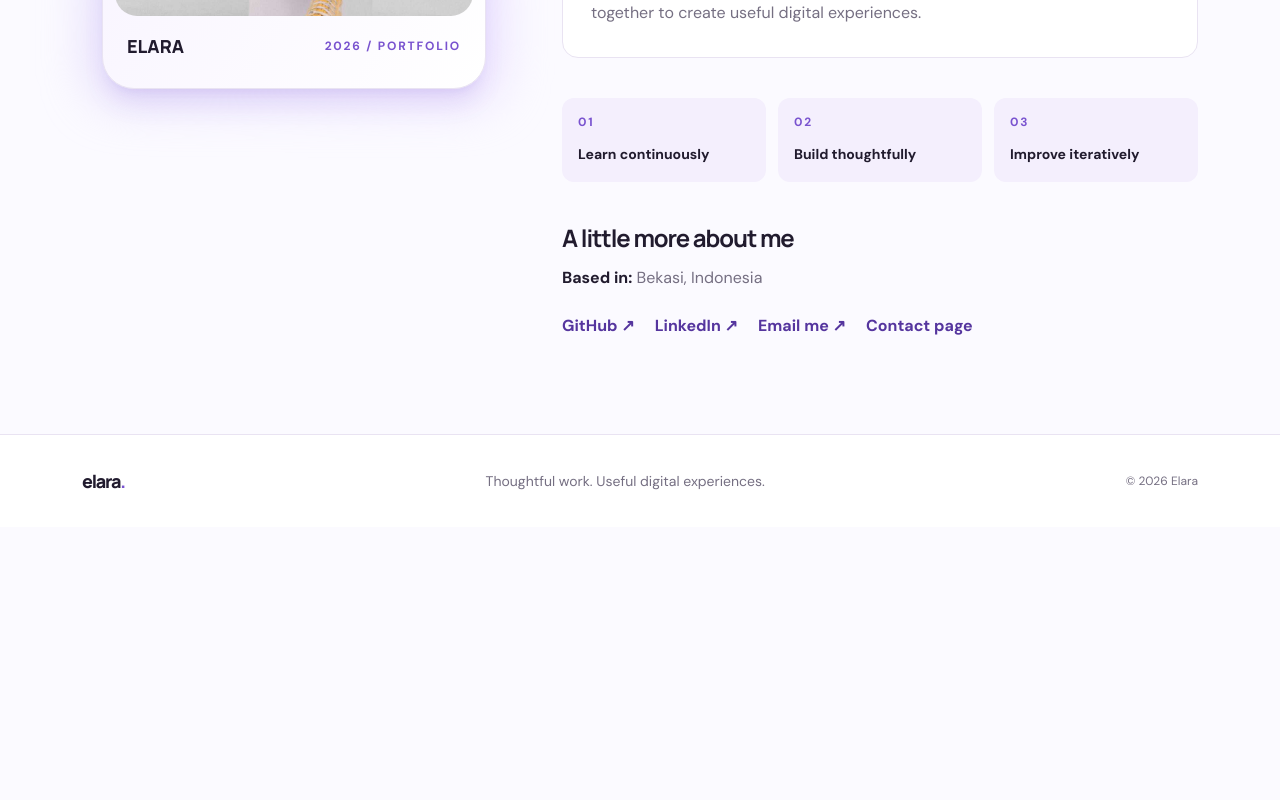
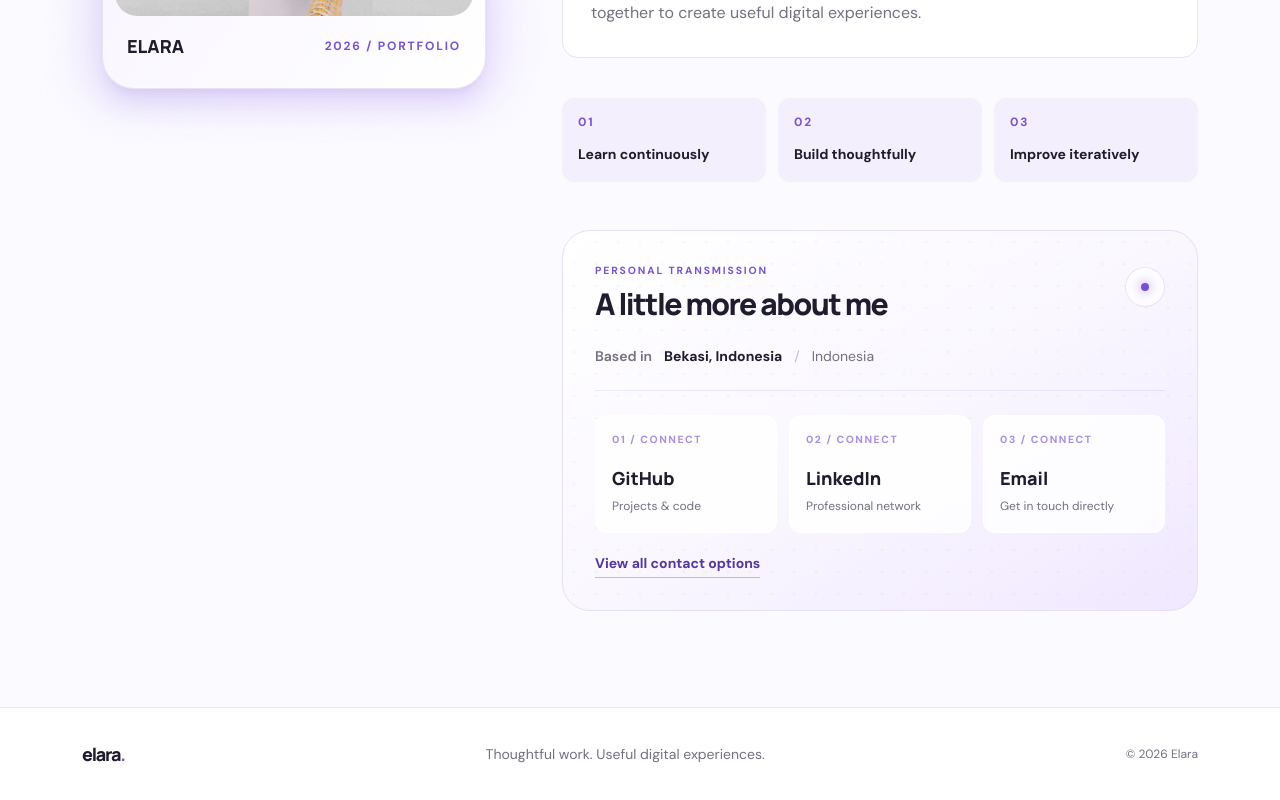
Before and after one commit to EllaUktolseja/elara, a React (Vite) app: page /about in a window 1280 px wide. Shown: the part 869-1669 px from the top of the page. Before the commit the page ends 1396 px from the top, so only its background shows below. Built offline with nearby package versions, Linux system fonts and the light colour scheme.

Commit message:
design(about): elevate profile links into transmission panel

```diff
--- a/src/pages/About.jsx
+++ b/src/pages/About.jsx
@@ -8,8 +8,14 @@ export default function About() {
     { number: '03', label: 'Improve iteratively' },
   ]
 
+  const links = [
+    { label: 'GitHub', detail: 'Projects & code', href: profile.githubUrl, external: true },
+    { label: 'LinkedIn', detail: 'Professional network', href: profile.linkedinUrl, external: true },
+    { label: 'Email', detail: 'Get in touch directly', href: profile.email ? `mailto:${profile.email}` : null },
+  ].filter((item) => item.href)
+
   return (
-    <section className="mx-auto w-full max-w-[1180px] px-5 sm:px-8 py-20 sm:py-24 max-sm:px-4">
+    <section className="mx-auto w-full max-w-[1180px] px-5 py-20 sm:px-8 sm:py-24 max-sm:px-4">
       <p className="mb-5 text-xs font-bold tracking-[.17em] text-purple">ABOUT ME</p>
       <h1 className="mb-14 max-w-4xl font-display text-[clamp(2.8rem,6vw,5.2rem)] font-extrabold leading-[1.04] tracking-[-.07em]">Curious by nature.<br /><span className="text-gradient">Intentional by design.</span></h1>
       <div className="grid grid-cols-[.8fr_1.2fr] items-start gap-14 max-lg:grid-cols-1 max-lg:gap-10">
@@ -29,16 +35,23 @@ export default function About() {
             <h2 className="mb-3 font-display text-2xl font-bold">What I&apos;m working toward</h2>
             <p className="mb-0 leading-8 text-muted">I&apos;m developing my skills through practical projects and exploring how thoughtful design, reliable engineering, and maintainable code can work together to create useful digital experiences.</p>
           </div>
-          <div className="mb-10 grid grid-cols-3 gap-3 max-sm:grid-cols-1">
+          <div className="mb-12 grid grid-cols-3 gap-3 max-sm:grid-cols-1">
             {facts.map((fact) => <div className="rounded-xl bg-[#f4effd] p-4" key={fact.number}><strong className="mb-3 block text-xs tracking-[.15em] text-purple">{fact.number}</strong><span className="text-sm font-bold text-ink">{fact.label}</span></div>)}
           </div>
-          <h2 className="mb-3 font-display text-2xl font-bold">A little more about me</h2>
-          <p className="mb-6 text-muted"><strong className="text-ink">Based in:</strong> {profile.location}</p>
-          <div className="flex flex-wrap gap-5">
-            {profile.githubUrl && <a className="font-bold text-purple-dark hover:underline" href={profile.githubUrl} target="_blank" rel="noreferrer">GitHub ↗</a>}
-            {profile.linkedinUrl && <a className="font-bold text-purple-dark hover:underline" href={profile.linkedinUrl} target="_blank" rel="noreferrer">LinkedIn ↗</a>}
-            {profile.email && <a className="font-bold text-purple-dark hover:underline" href={`mailto:${profile.email}`}>Email me ↗</a>}
-            <Link className="font-bold text-purple-dark hover:underline" to="/contact">Contact page </Link>
+
+          <div className="relative isolate overflow-hidden rounded-[1.75rem] border border-[#e7def7] bg-gradient-to-br from-white via-[#faf7ff] to-[#f0e8ff] p-6 sm:p-8">
+            <div className="grid-dots absolute inset-0 -z-10 opacity-30" />
+            <div className="mb-6 flex items-start justify-between gap-4">
+              <div><p className="mb-2 text-[.65rem] font-bold tracking-[.18em] text-purple">PERSONAL TRANSMISSION</p><h2 className="mb-0 font-display text-2xl font-extrabold tracking-[-.05em] sm:text-3xl">A little more about me</h2></div>
+              <span className="mt-1 grid size-10 shrink-0 place-items-center rounded-full border border-purple/15 bg-white/80 text-purple"><span className="size-2 rounded-full bg-purple shadow-[0_0_12px_#9b70ec]" /></span>
+            </div>
+            <div className="mb-6 flex flex-wrap items-center gap-x-3 gap-y-2 border-b border-purple/10 pb-6 text-sm">
+              <span className="font-semibold text-muted">Based in</span><span className="font-bold text-ink">{profile.location}</span><span className="text-purple/40">/</span><span className="text-muted">Indonesia</span>
+            </div>
+            <div className="grid grid-cols-3 gap-3 max-sm:grid-cols-1">
+              {links.map((item, index) => <a className="group rounded-xl border border-white/90 bg-white/80 p-4 transition duration-300 hover:-translate-y-1 hover:border-purple/30 hover:shadow-lg hover:shadow-purple/5" href={item.href} key={item.label} target={item.external ? '_blank' : undefined} rel={item.external ? 'noreferrer' : undefined}><span className="mb-4 block text-[.65rem] font-bold tracking-[.15em] text-purple/65">0{index + 1} / CONNECT</span><span className="block font-display text-lg font-extrabold text-ink transition-colors group-hover:text-purple-dark">{item.label}</span><span className="mt-1 block text-xs leading-5 text-muted">{item.detail}</span></a>)}
+            </div>
+            <Link className="mt-5 inline-flex border-b border-purple/40 pb-1 text-sm font-bold text-purple-dark transition-colors hover:border-purple hover:text-purple" to="/contact">View all contact options</Link>
           </div>
         </div>
       </div>
```
